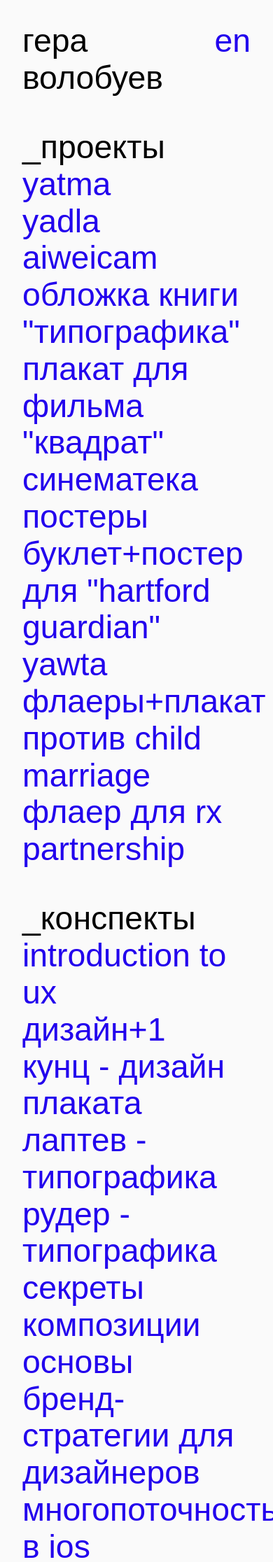
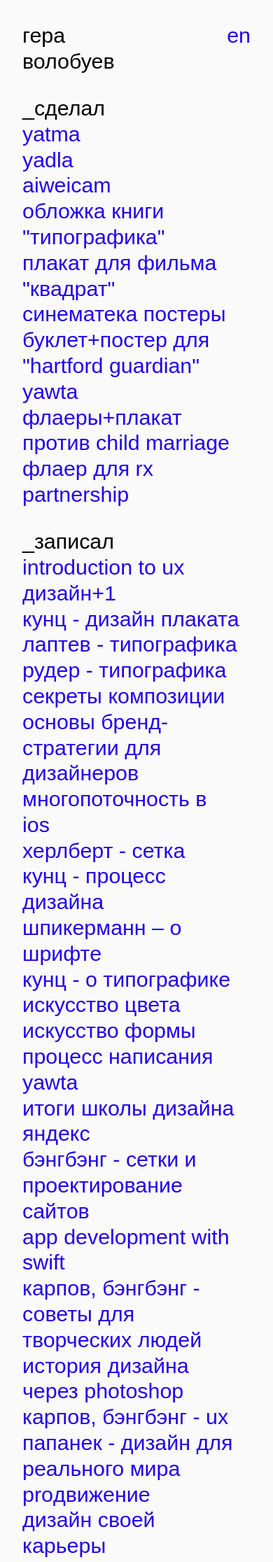
Before and after one commit to geravolobuev/geravolobuev, a Jekyll site: the page built from pages/index.md, in a window 390 px wide. Shown: the top 2232 px of the page at 70% size. Built offline with Jekyll 4.4.1, drawn with Linux system fonts in a browser that asks for light colours.

Commit message:
font and titles

```diff
--- a/_includes/feed-posts.html
+++ b/_includes/feed-posts.html
@@ -1,5 +1,5 @@
         <ul class="ul-links">
-                <p class="ul-links__p">_конспекты</p>
+                <p class="ul-links__p">_записал</p>
         {% for post in site.posts %}
                 <li><a class="post-link local-link link"
                    href="{{ post.url }}">{{ post.title}}
--- a/_includes/feed-projects.html
+++ b/_includes/feed-projects.html
@@ -1,5 +1,5 @@
         <ul class="ul-links">
-                <p class="ul-links__p">_проекты</p>
+                <p class="ul-links__p">_сделал</p>
         {% for project in site.projects %}
                 <li><a class="project-link local-link link"
                    href="{{ project.url }}">{{ project.title}}
--- a/_includes/styles.html
+++ b/_includes/styles.html
@@ -140,9 +140,22 @@
     object-position: top left;
     }
 
-    @media only screen and (max-width: 800px) {
-
+    @media only screen and (max-width: 600px) {
+    main {
+            font-size: 1.9rem;
+    line-height: 2.3rem;
+            position: relative;
+    z-index: 10;
+    padding: 2rem;
     }
+img, video {
+    max-height: 80%;
+    max-width: 80%;
+    }
+    h2 {
+            font-size: 1.9rem;
+    }
+        }
 
 
 </style>
```
